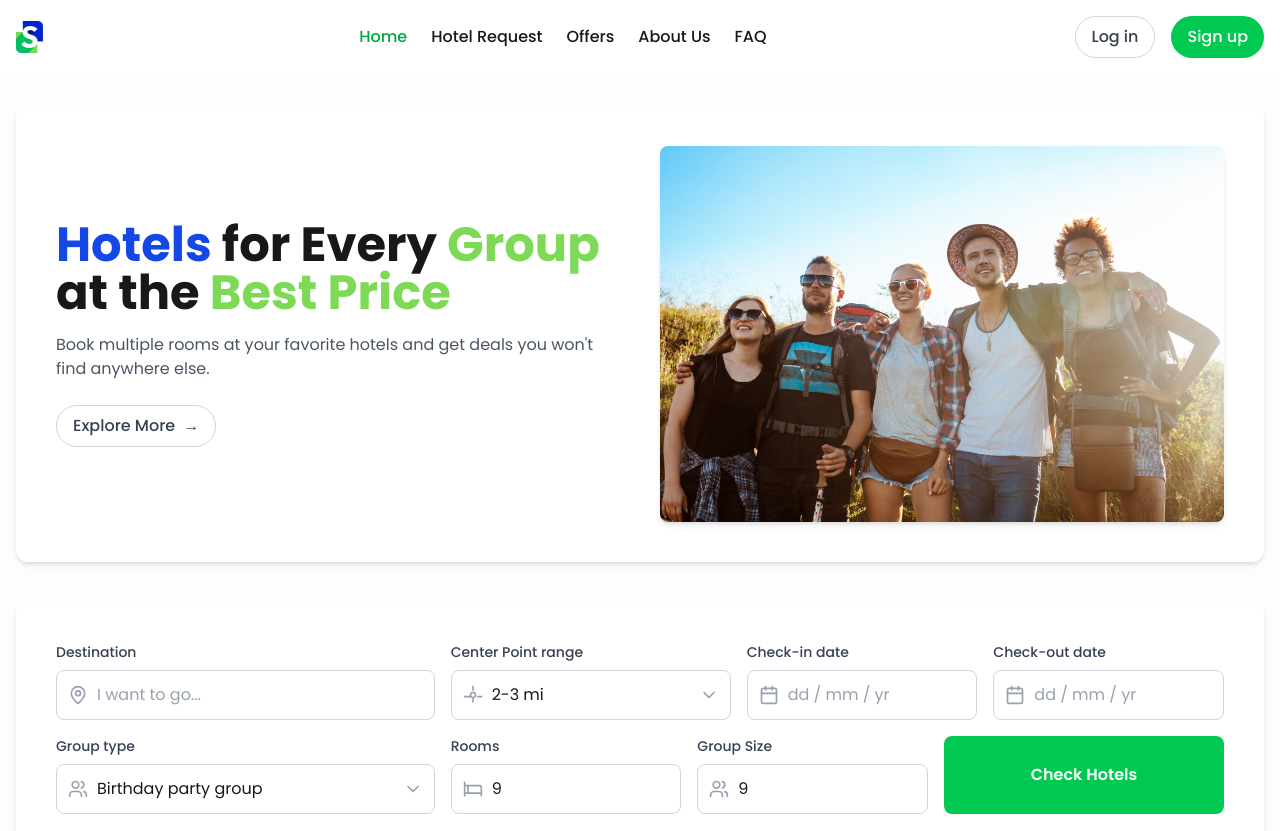
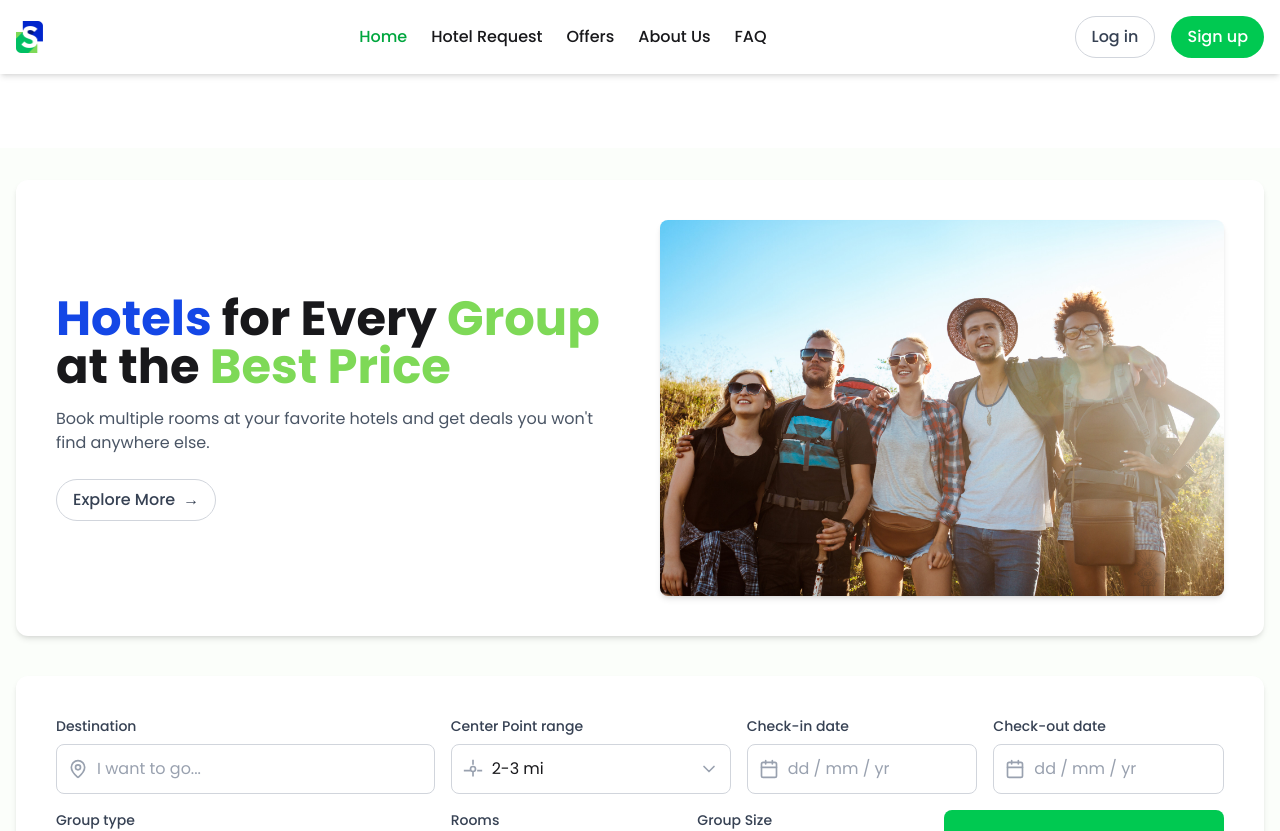
Before and after one commit to hasiburrahmanakash79/Travel-Booking, a React (Vite) app: page / in a window 1280 px wide. Shown: the top 831 px of the page. Built offline with nearby package versions, Linux system fonts and the light colour scheme.

Commit message:
main layout updated

```diff
--- a/src/Layouts/Main.jsx
+++ b/src/Layouts/Main.jsx
@@ -4,9 +4,10 @@ import Footer from "../Pages/Shared/Footer";
 
 const Main = () => {
   return (
-    <div className="">
+    <div className="relative">
       <Navbar />
-      <div className="min-h-[calc(100vh-371px)] bg-[#FBFEFA]">
+
+      <div className="min-h-[calc(100vh-361px)] sm:min-h-[calc(100vh-381px)] mt-[54px] sm:mt-[74px] bg-[#FBFEFA]">
         <Outlet />
       </div>
       <Footer />
```
